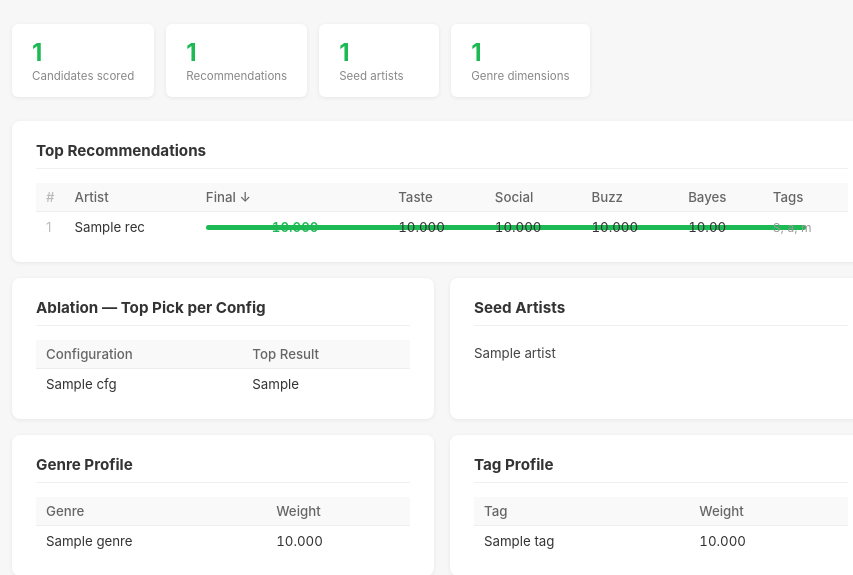
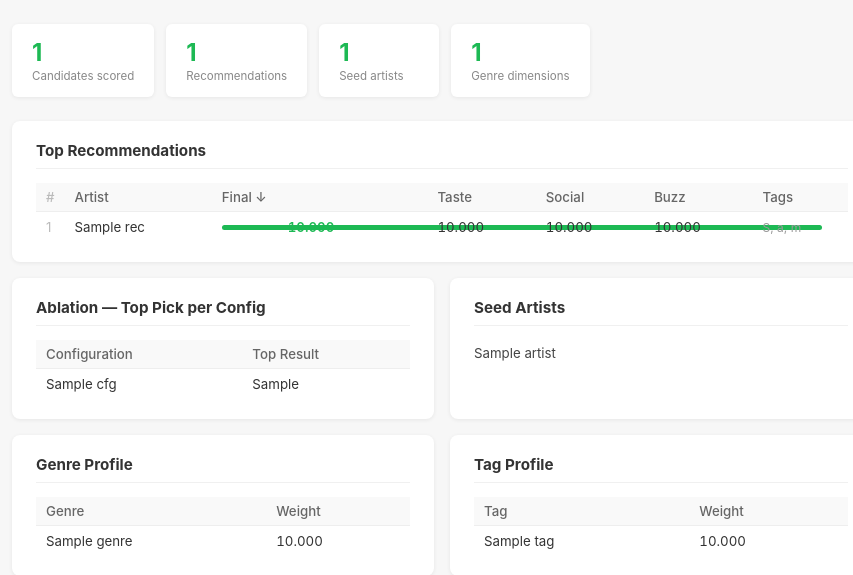
Before and after one commit to tiffanychaoo/IRWA-Music-Rec, a Flask app: template templates/results.html in a window 1280 px wide. Shown: the part 79-654 px from the top of the page, without its empty margins (198-1051 px from the left). Run offline with Flask 3, Linux system fonts and the light colour scheme; the template is opened without the code that fills it: most values are stand-ins (such as "Sample title", 1, 10 or a date in 2020).

Commit message:
Update results.html

```diff
--- a/templates/results.html
+++ b/templates/results.html
@@ -139,7 +139,7 @@
             <th>Taste</th>
             <th>Social</th>
             <th>Buzz</th>
-            <th>Bayes</th>
+
             <th>Tags</th>
           </tr>
         </thead>
@@ -159,7 +159,6 @@
             <td class="score">{{ "%.3f"|format(rec.taste_score) }}</td>
             <td class="score">{{ "%.3f"|format(rec.social_score) }}</td>
             <td class="score">{{ "%.3f"|format(rec.buzz_score) }}</td>
-            <td class="score">{{ "%.2f"|format(rec.bayes_score) if rec.bayes_score is not none else "—" }}</td>
             <td class="tags">{{ rec.tags[:3]|join(", ") }}</td>
           </tr>
           {% endfor %}
```
